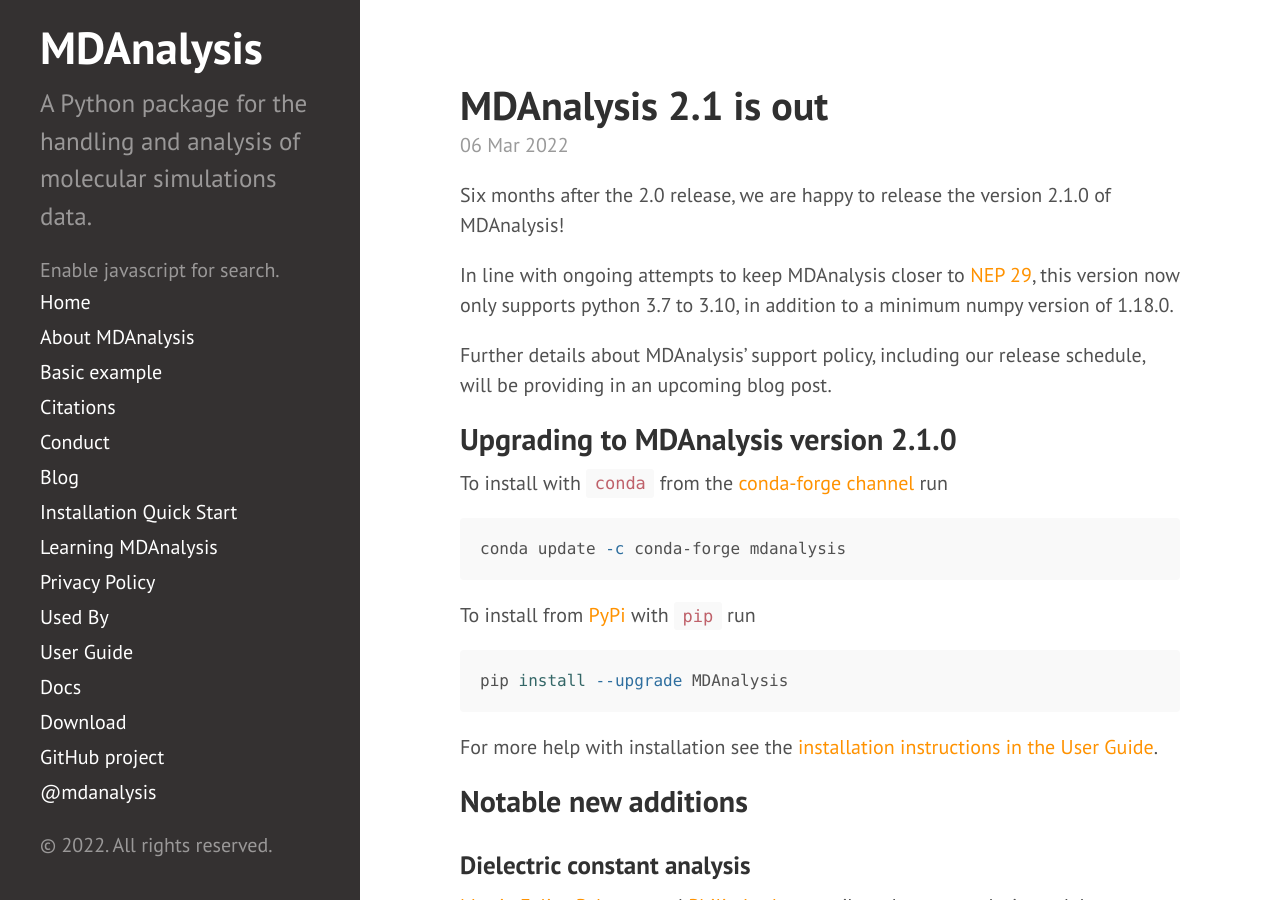
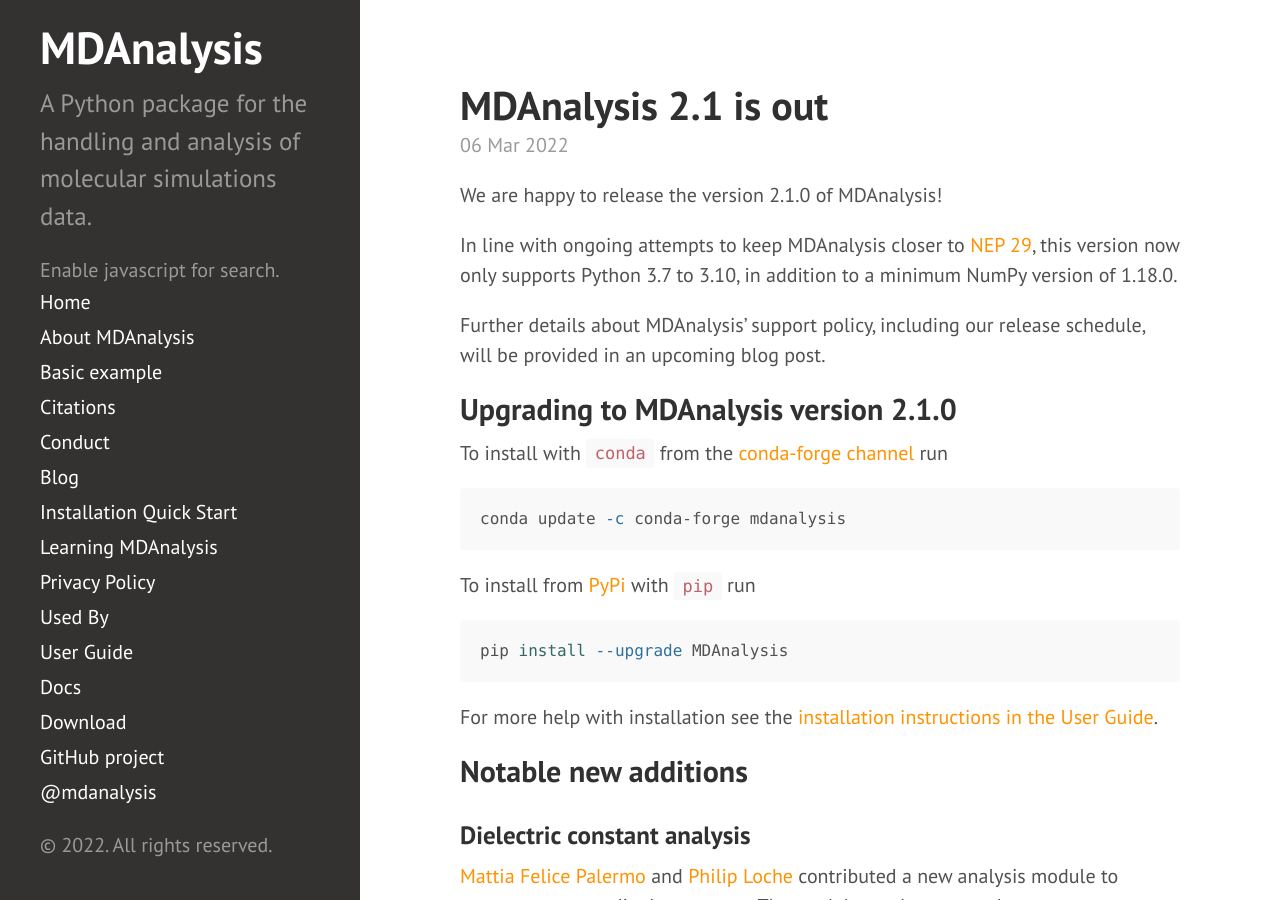
Before and after one commit to MDAnalysis/MDAnalysis.github.io, a Jekyll site: the page built from _posts/2022-03-06-release-2.1.0.md, in a window 1280 px wide and 900 px high. Built offline with Jekyll 4.4.1, drawn with Linux system fonts in a browser that asks for light colours; comment, search, counter and statistics services are not loaded; some of the changed text lies outside the part shown.

Commit message:
Apply suggestions from code review
Co-authored-by: Irfan Alibay <IAlibay@users.noreply.github.com>

```diff
--- a/_posts/2022-03-06-release-2.1.0.md
+++ b/_posts/2022-03-06-release-2.1.0.md
@@ -3,11 +3,11 @@ layout: post
 title: MDAnalysis 2.1 is out
 ---
 
-Six months after the 2.0 release, we are happy to release the version 2.1.0 of MDAnalysis!
+We are happy to release the version 2.1.0 of MDAnalysis!
 
-In line with ongoing attempts to keep MDAnalysis closer to [NEP 29][], this version now only supports python 3.7 to 3.10, in addition to a minimum numpy version of 1.18.0.
+In line with ongoing attempts to keep MDAnalysis closer to [NEP 29][], this version now only supports Python 3.7 to 3.10, in addition to a minimum NumPy version of 1.18.0.
 
-Further details about MDAnalysis' support policy, including our release schedule, will be providing in an upcoming blog post.
+Further details about MDAnalysis' support policy, including our release schedule, will be provided in an upcoming blog post.
 
 ## Upgrading to MDAnalysis version 2.1.0
 
```
Also changed, not shown: other parts of _posts/2022-03-06-release-2.1.0.md (+4 -2 lines).
